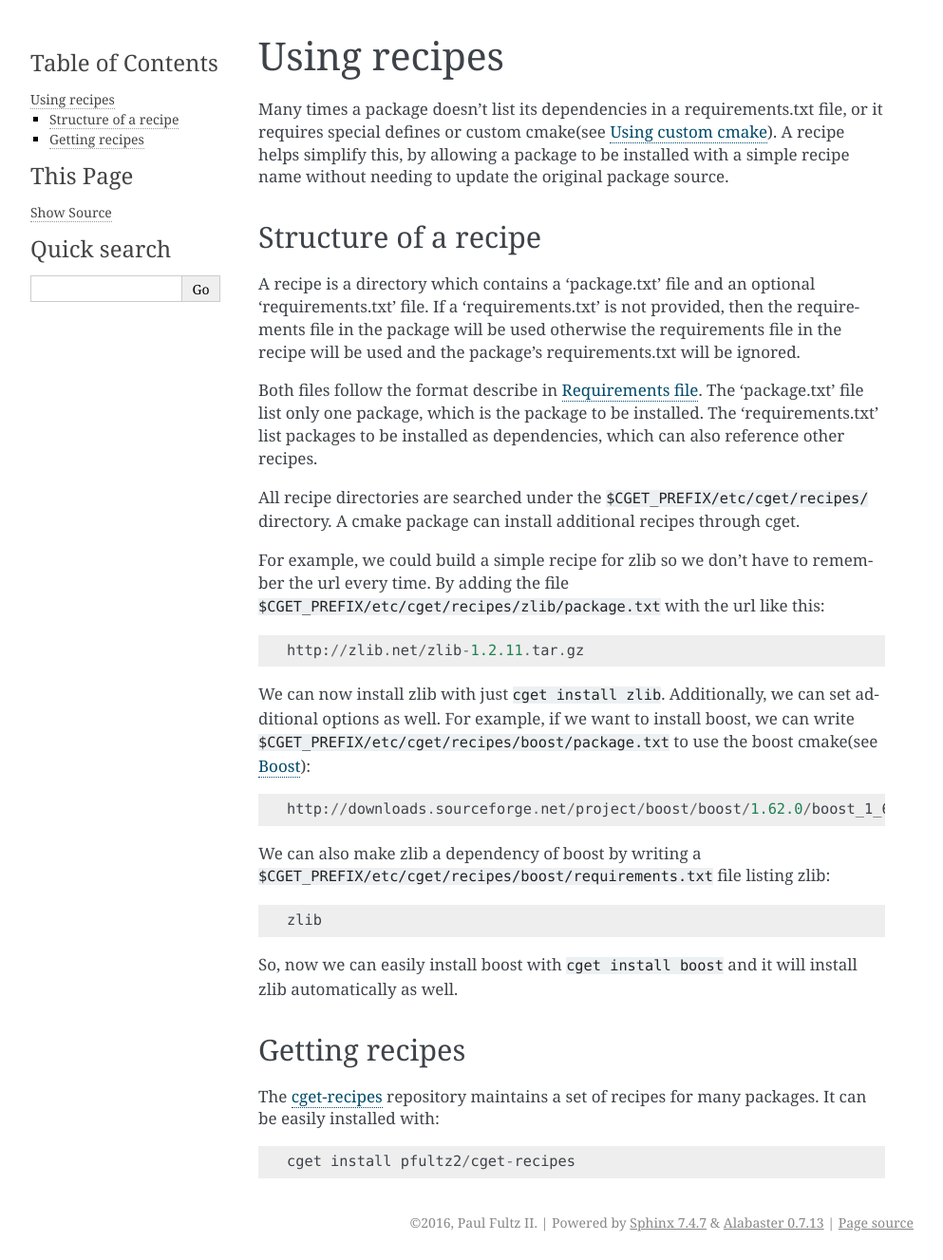
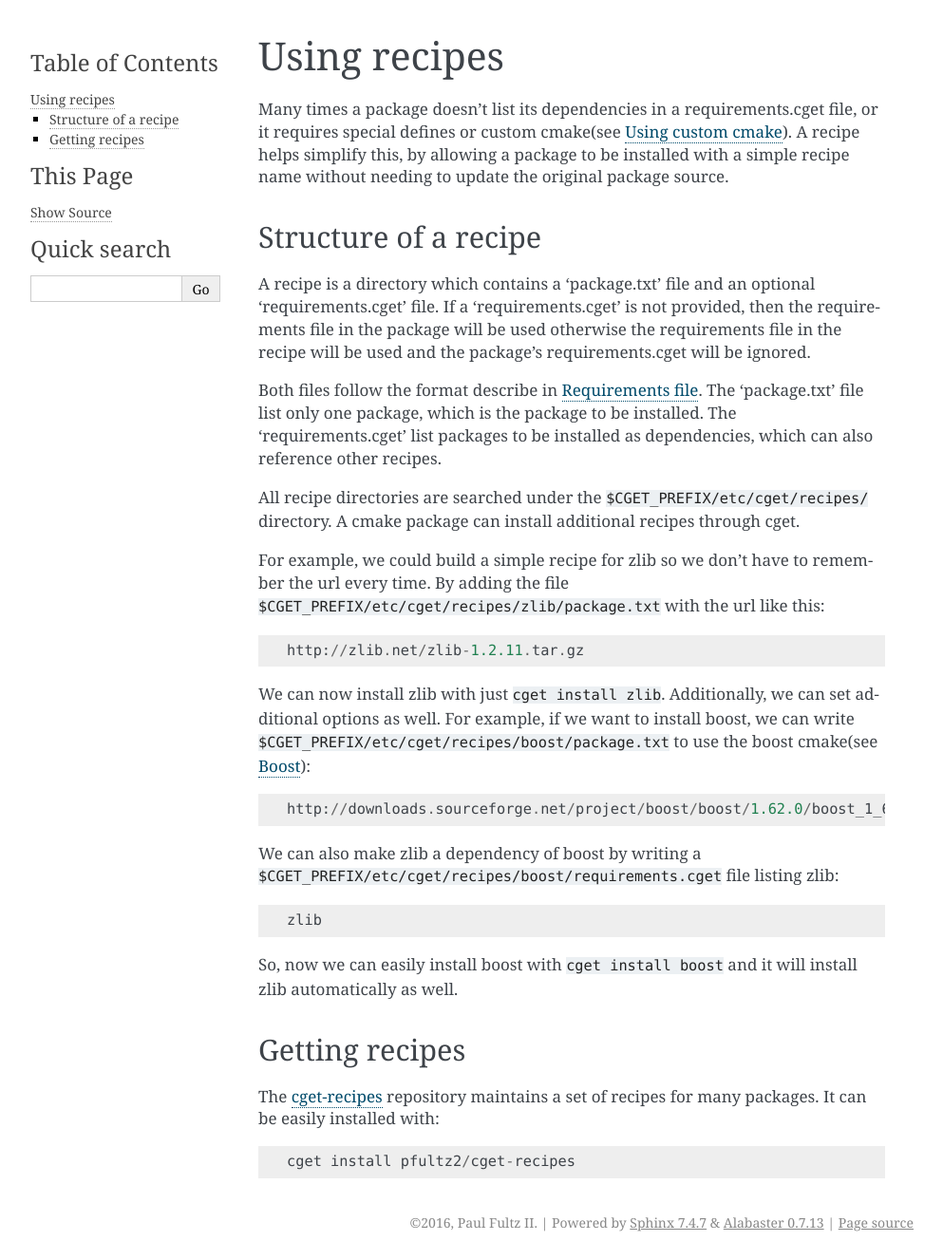
Before and after one commit to pfultz2/cget, a Sphinx documentation site: the page built from docs/src/recipe.rst, in a window 1280 px wide. Shown: the whole page at 95% size, without its empty margins (148-1141 px from the left). Built offline with Sphinx 7.4.7, drawn with Linux system fonts in a browser that asks for light colours.

Commit message:
Update the documentation (#118)

```diff
--- a/docs/src/commands.rst
+++ b/docs/src/commands.rst
@@ -9,7 +9,7 @@ build
 
 .. program:: build
 
-This will build a package, but it doesn't install it. This is useful over using raw cmake as it will use the cmake toolchain that was initialized by cget which sets cmake up to easily find the dependencies that have been installed by cget. This will also install the dependencies in a ``dev-requirements.txt`` file if available, otherwise it will install any dependencies in the ``requirements.txt``.
+This will build a package, but it doesn't install it. This is useful over using raw cmake as it will use the cmake toolchain that was initialized by cget which sets cmake up to easily find the dependencies that have been installed by cget. This will also install the dependencies in a ``dev-requirements.cget`` file if available, otherwise it will install any dependencies in the ``requirements.cget``.
 
 .. option:: <package-source>
 
@@ -186,7 +186,7 @@ However, ``cget`` will always create the build directory out of source. The ``cg
 
 .. option:: <package-source>
 
-    This specifies the package source (see :ref:`pkg-src`) that will be installed. If no package source is provided then ``cget`` will default to using the ``requirements.txt`` file or the ``dev-requirements.txt`` file if available. That is ``cget install`` is equivalent to ``cget install -f requirements.txt`` or ``cget install -f dev-requirements.txt``.
+    This specifies the package source (see :ref:`pkg-src`) that will be installed. If no package source is provided then ``cget`` will default to using the ``requirements.cget`` file or the ``dev-requirements.cget`` file if available. That is ``cget install`` is equivalent to ``cget install -f requirements.cget`` or ``cget install -f dev-requirements.cget``.
 
 .. option::  -p, --prefix PATH
 
--- a/docs/src/recipe.rst
+++ b/docs/src/recipe.rst
@@ -2,15 +2,15 @@
 Using recipes
 =============
 
-Many times a package doesn't list its dependencies in a requirements.txt file, or it requires special defines or custom cmake(see :ref:`custom-cmake`). A recipe helps simplify this, by allowing a package to be installed with a simple recipe name without needing to update the original package source.
+Many times a package doesn't list its dependencies in a requirements.cget file, or it requires special defines or custom cmake(see :ref:`custom-cmake`). A recipe helps simplify this, by allowing a package to be installed with a simple recipe name without needing to update the original package source.
 
 ---------------------
 Structure of a recipe
 ---------------------
 
-A recipe is a directory which contains a 'package.txt' file and an optional 'requirements.txt' file. If a 'requirements.txt' is not provided, then the requirements file in the package will be used otherwise the requirements file in the recipe will be used and the package's requirements.txt will be ignored.
+A recipe is a directory which contains a 'package.txt' file and an optional 'requirements.cget' file. If a 'requirements.cget' is not provided, then the requirements file in the package will be used otherwise the requirements file in the recipe will be used and the package's requirements.cget will be ignored.
 
-Both files follow the format describe in :any:`requirements`. The 'package.txt' file list only one package, which is the package to be installed. The 'requirements.txt' list packages to be installed as dependencies, which can also reference other recipes.
+Both files follow the format describe in :any:`requirements`. The 'package.txt' file list only one package, which is the package to be installed. The 'requirements.cget' list packages to be installed as dependencies, which can also reference other recipes.
 
 All recipe directories are searched under the ``$CGET_PREFIX/etc/cget/recipes/`` directory. A cmake package can install additional recipes through cget.
 
@@ -22,7 +22,7 @@ We can now install zlib with just ``cget install zlib``. Additionally, we can se
 
     http://downloads.sourceforge.net/project/boost/boost/1.62.0/boost_1_62_0.tar.bz2 --cmake boost
 
-We can also make zlib a dependency of boost by writing a ``$CGET_PREFIX/etc/cget/recipes/boost/requirements.txt`` file listing zlib::
+We can also make zlib a dependency of boost by writing a ``$CGET_PREFIX/etc/cget/recipes/boost/requirements.cget`` file listing zlib::
 
     zlib
 
--- a/docs/src/requirements.rst
+++ b/docs/src/requirements.rst
@@ -2,9 +2,9 @@
 Requirements file
 =================
 
-.. program:: requirements.txt
+.. program:: requirements.cget
 
-``cget`` will install all packages listed in the top-level ``requirements.txt`` file in the package. Each requirement is listed on a new line.
+``cget`` will install all packages listed in the top-level ``requirements.cget`` file in the package. Each requirement is listed on a new line.
 
 .. option:: <package-source>
 
@@ -36,4 +36,4 @@ This specifies the package source (see :ref:`pkg-src`) that will be installed.
 
 .. option::  --ignore-requirements
 
-    This will ignore the requirement.txt file in the project. This is useful when a package has a requirements.txt file that is actually for python packages, not cget.
+    This will ignore the requirements.cget file in the project. This is useful when a package has a requirements.txt file that is actually for python packages, not cget.
```
